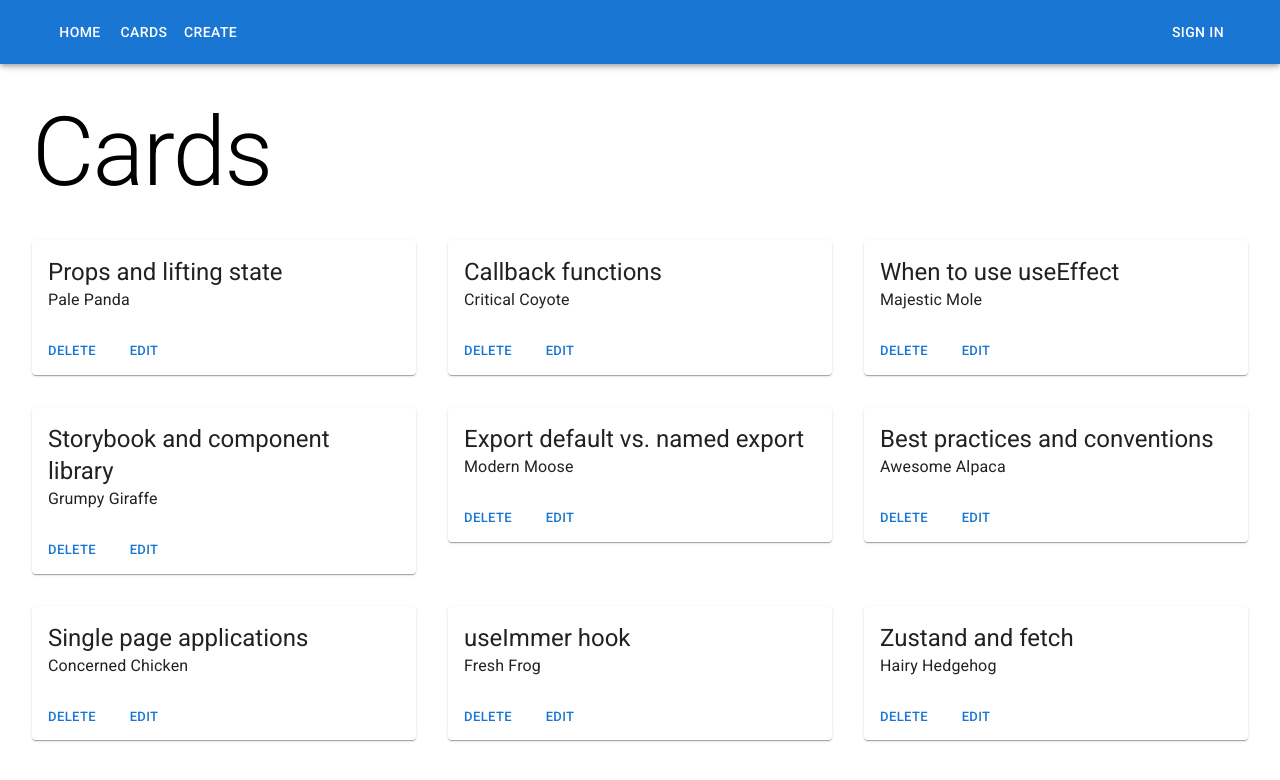
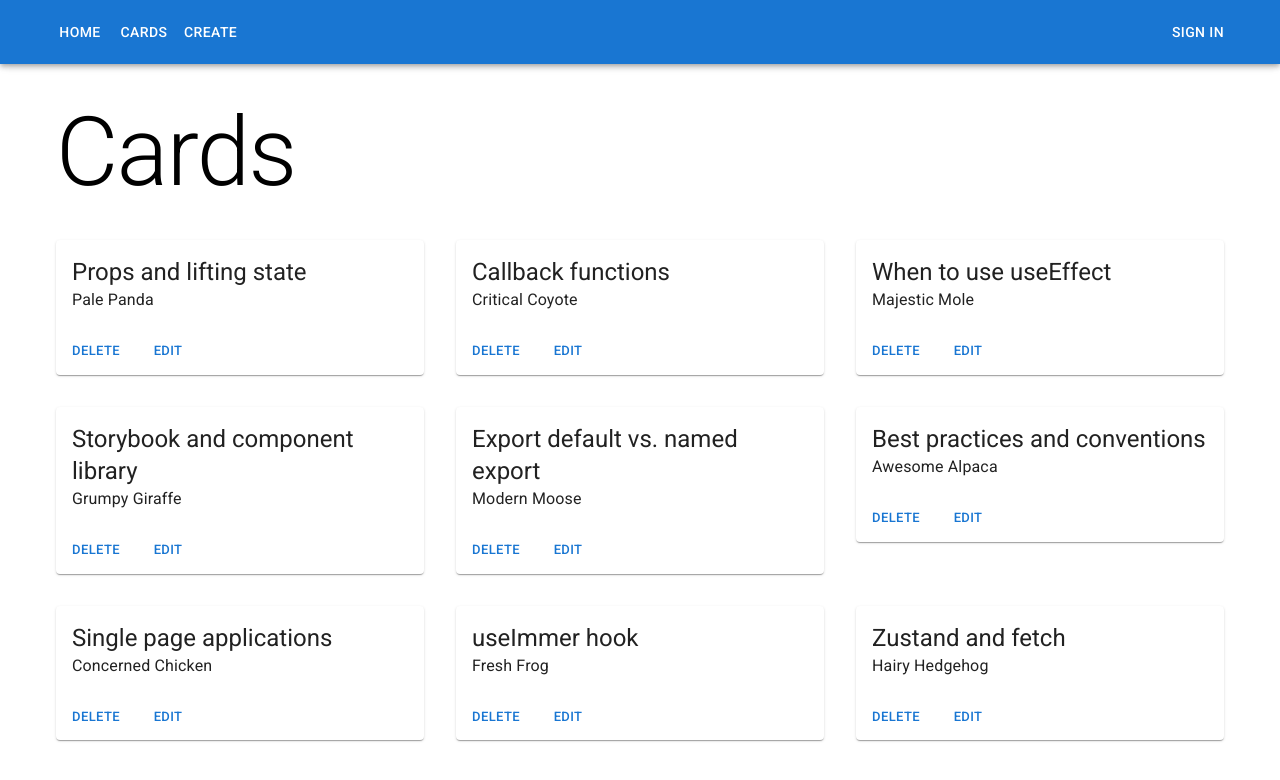
Before and after one commit to alexclaes/nf-nextjs-lean-coffee-app, a Next.js app: page /cards in a window 1280 px wide. Shown: the top 780 px of the page. Built offline with nearby package versions, Linux system fonts and the light colour scheme; no server answers.

Commit message:
Layout Fixes

```diff
--- a/pages/cards.js
+++ b/pages/cards.js
@@ -1,3 +1,4 @@
+import { Container } from "@mui/material";
 import { SWRConfig } from "swr";
 import CardGrid from "../src/components/CardGrid";
 import { swrFetcher } from "../src/lib/swr-fetcher";
@@ -18,7 +19,9 @@ export function getStaticProps() {
 export default function Cards({ fallback }) {
   return (
     <SWRConfig value={{ fetcher: swrFetcher, fallback }}>
-      <CardGrid />
+      <Container maxWidth="xl">
+        <CardGrid />
+      </Container>
     </SWRConfig>
   );
 }
--- a/pages/create.js
+++ b/pages/create.js
@@ -1,7 +1,7 @@
 import { useRouter } from "next/router";
 import { useEffect, useState } from "react";
 import { useSession } from "next-auth/react";
-import { Button, Grid, TextField, Typography } from "@mui/material";
+import { Button, Container, Grid, TextField, Typography } from "@mui/material";
 
 export default function Create() {
   const { data: session } = useSession();
@@ -35,6 +35,7 @@ export default function Create() {
   }
 
   return (
+    <Container maxWidth="xl">
       <form onSubmit={onFormSubmit}>
         <Grid container spacing={4}>
           <Grid item xs={12}>
@@ -72,5 +73,6 @@ export default function Create() {
           </Grid>
         </Grid>
       </form>
+    </Container>
   );
 }
--- a/pages/index.js
+++ b/pages/index.js
@@ -1,9 +1,9 @@
-import { Grid, Typography } from "@mui/material";
+import { Container, Grid, Typography } from "@mui/material";
 import Image from "next/image";
 
 export default function Home() {
   return (
-    <>
+    <Container maxWidth="xl">
       <Grid container spacing={4}>
         <Grid item xs={12}>
           <Typography variant="h1">My Lean Coffe App</Typography>
@@ -18,6 +18,6 @@ export default function Home() {
           />
         </Grid>
       </Grid>
-    </>
+    </Container>
   );
 }
```
Lines whose indentation alone changed are shown as unchanged.
